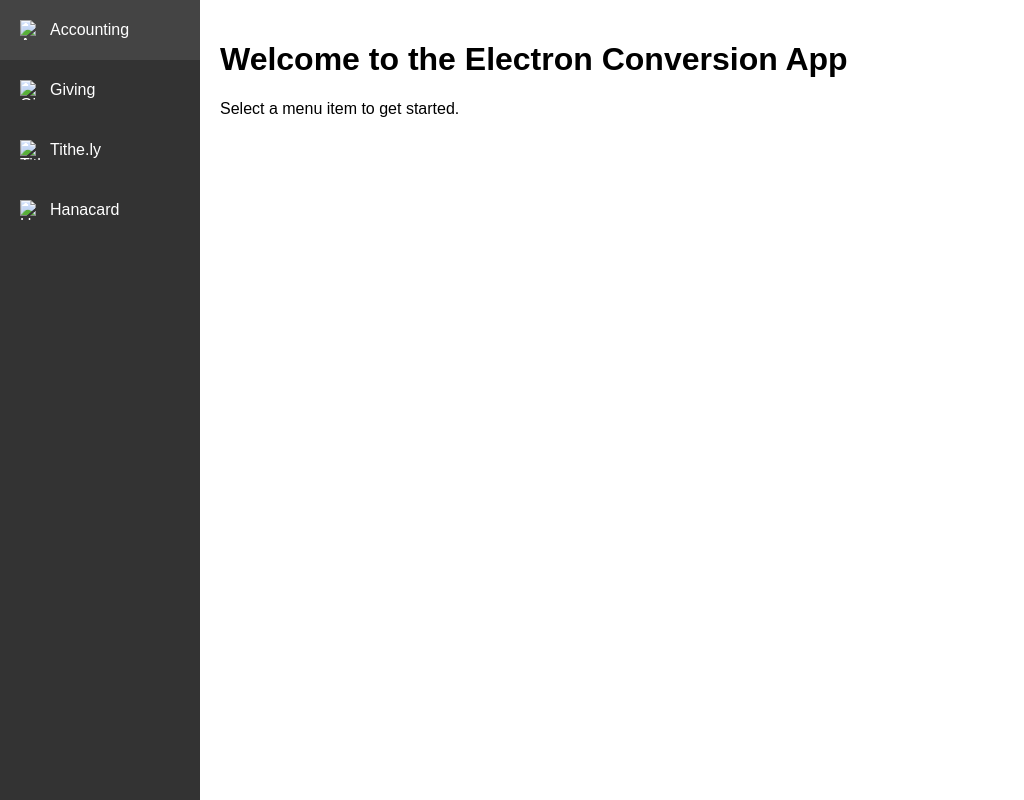
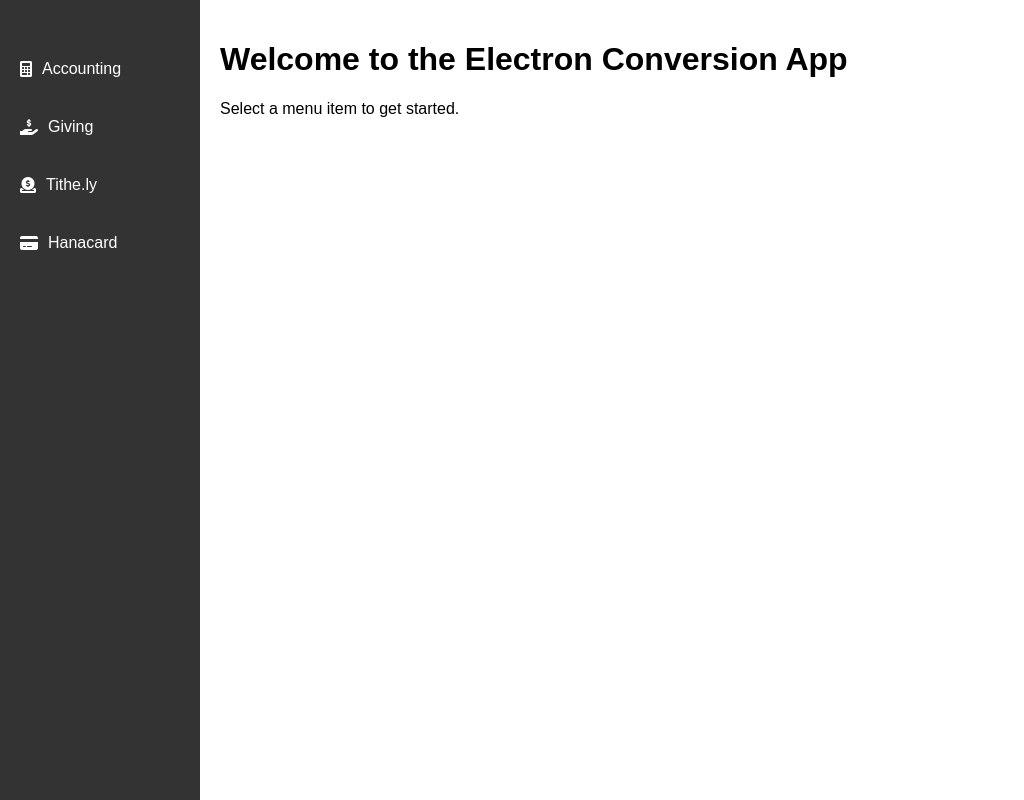
Before and after one commit to paulfalgout/Churchtrac_Conversion_App, an Electron app: page index.html in a window 1024 px wide. Drawn offline with Linux system fonts and the light colour scheme; no server answers.

Commit message:
Add app icon

```diff
--- a/index.html
+++ b/index.html
@@ -4,6 +4,7 @@
   <meta charset="UTF-8">
   <meta name="viewport" content="width=device-width, initial-scale=1.0">
   <title>Electron Conversion App</title>
+  <link href="https://cdnjs.cloudflare.com/ajax/libs/font-awesome/6.0.0-beta3/css/all.min.css" rel="stylesheet">
   <style>
     body {
       margin: 0;
@@ -18,6 +19,8 @@
       height: 100vh;
       display: flex;
       flex-direction: column;
+      padding-top: 40px; /* Avoid overlap with close/minimize buttons */
+      box-sizing: border-box;
     }
 
     #sidebar .menu-item {
@@ -31,9 +34,7 @@
       background: #444;
     }
 
-    #sidebar .menu-item img {
-      width: 20px;
-      height: 20px;
+    #sidebar .menu-item i {
       margin-right: 10px;
     }
 
@@ -46,16 +47,16 @@
 <body>
   <div id="sidebar">
     <div class="menu-item" onclick="loadApp('Accounting')">
-      <img src="icons/accounting.png" alt="Accounting"> Accounting
+      <i class="fas fa-calculator"></i> Accounting
     </div>
     <div class="menu-item" onclick="loadApp('Giving')">
-      <img src="icons/giving.png" alt="Giving"> Giving
+      <i class="fas fa-hand-holding-usd"></i> Giving
     </div>
     <div class="menu-item" onclick="loadApp('Tithe.ly')">
-      <img src="icons/tithely.png" alt="Tithe.ly"> Tithe.ly
+      <i class="fas fa-donate"></i> Tithe.ly
     </div>
     <div class="menu-item" onclick="loadApp('Hanacard')">
-      <img src="icons/hanacard.png" alt="Hanacard"> Hanacard
+      <i class="fas fa-credit-card"></i> Hanacard
     </div>
   </div>
   <div id="content">
@@ -63,14 +64,8 @@
     <p>Select a menu item to get started.</p>
   </div>
   <script>
-    const { ipcRenderer } = require('electron');
-
-    ipcRenderer.on('load-app', (event, appName) => {
+    function loadApp(appName) {
       document.getElementById('content').innerHTML = `<h1>${appName}</h1><p>Content for ${appName} goes here.</p>`;
-    });
-
-    function loadApp(appName) {
-      ipcRenderer.send('load-app', appName);
     }
   </script>
 </body>
--- a/main.js
+++ b/main.js
@@ -9,12 +9,13 @@ function createWindow() {
     minWidth: 1024,
     minHeight: 768,
     webPreferences: {
-      nodeIntegration: true
+      nodeIntegration: true,
     },
     titleBarStyle: 'hiddenInset',
     trafficLightPosition: { x: 10, y: 10 },
     vibrancy: 'ultra-dark',
-    visualEffectState: 'active'
+    visualEffectState: 'active',
+    icon: __dirname + '/assets/app-icon.ico', // Path to your app icon
   });
 
   mainWindow.loadFile('index.html');
--- a/package.json
+++ b/package.json
@@ -5,7 +5,7 @@
   "main": "main.js",
   "scripts": {
     "start": "electron .",
-    "package": "electron-packager . ConversionApp --platform=darwin,win32 --arch=x64 --out=dist --icon=assets/app-icon"
+    "package": "electron-packager . ConversionApp --platform=darwin,win32 --arch=x64 --out=dist --icon=assets/app-icon.ico"
   },
   "dependencies": {},
   "devDependencies": {
```
Also changed, not shown: assets/app-icon.ico (added).
